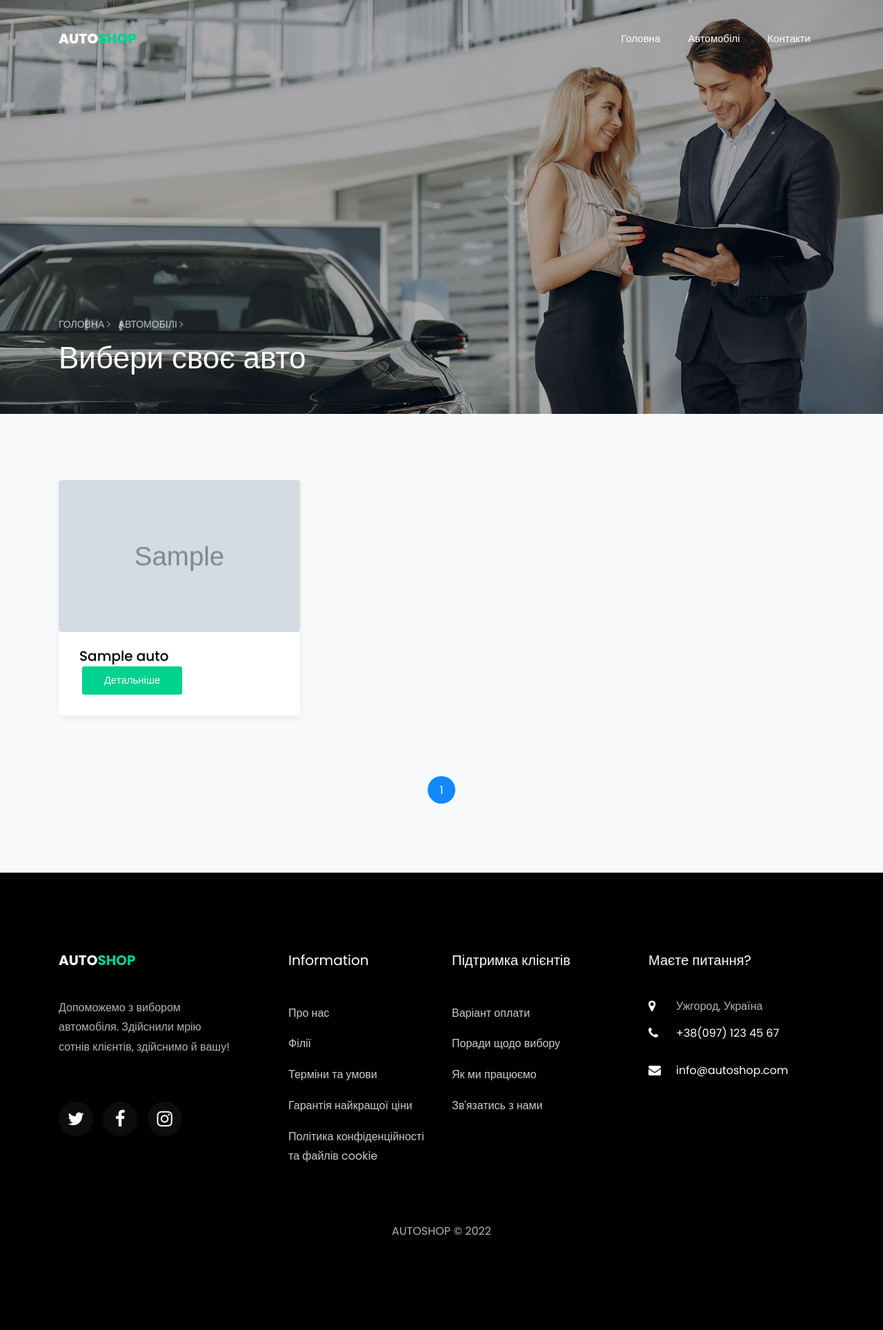
After one commit to MykolaSubota/auto-shop, a Django app: template cars/templates/cars/cars.html in a window 1280 px wide. The commit adds this page. Shown: the whole page at 69% size. Run offline with Django 3.2, Linux system fonts and the light colour scheme; the template is opened without the code that fills it: most values are stand-ins (such as "Sample title", 1, 10 or a date in 2020); grey boxes marked "Sample" are stand-in pictures; some libraries are stand-ins or nearby versions; some web fonts are replaced.

Commit message:
added cars page

```diff
--- /dev/null
+++ b/cars/templates/cars/cars.html
@@ -0,0 +1,65 @@
+{% extends 'base.html' %}
+{% load static %}
+{% block content %}
+
+    <section class="hero-wrap hero-wrap-2 js-fullheight" style="background-image: url({% static 'images/bg_3.jpg' %});"
+             data-stellar-background-ratio="0.5">
+        <div class="overlay"></div>
+        <div class="container">
+            <div class="row no-gutters slider-text js-fullheight align-items-end justify-content-start">
+                <div class="col-md-9 ftco-animate pb-5">
+                    <p class="breadcrumbs"><span class="mr-2"><a href="{% url 'cars:home' %}">Головна <i
+                            class="ion-ios-arrow-forward"></i></a></span> <span>Автомобілі <i
+                            class="ion-ios-arrow-forward"></i></span></p>
+                    <h1 class="mb-3 bread">Вибери своє авто</h1>
+                </div>
+            </div>
+        </div>
+    </section>
+
+
+    <section class="ftco-section bg-light">
+        <div class="container">
+            <div class="row">
+                {% for auto in page_obj %}
+                    <div class="col-md-4">
+                        <div class="car-wrap rounded ftco-animate">
+                            <div class="img rounded d-flex align-items-end"
+                                 style="background-image: url({{ auto.image.url }}">
+                            </div>
+                            <div class="text">
+                                <h2 class="mb-0"><a href="#">{{ auto.name }}</a></h2>
+                                <p class="d-flex mb-0 d-block"><a href="#" class="btn btn-secondary py-2 ml-1">Детальніше</a>
+                                </p>
+                            </div>
+                        </div>
+                    </div>
+                {% endfor %}
+            </div>
+            <div class="row mt-5">
+
+                <div class="col text-center">
+                    <div class="block-27">
+                        <ul>
+                                {% if page_obj.has_previous %}
+                                    <li><a href=""?page={{ page_obj.previous_page_number }}">&lt;</a></li>
+                                    {% endif %}
+                                {% for item in paginator.page_range %}
+                                    {% if page_obj.number == item %}
+                                        <li class="active"><a>{{ item }}</a></li>
+                            {% else %}
+                                <li>
+                                    <span><a href="?page={{ item }}">{{ item }}</a></span>
+                                </li>
+                            {% endif %}
+                            {% endfor %}
+                                {% if page_obj.has_next %}
+                                    <li><a href="?page={{ page_obj.next_page_number }}">&gt;</a></li>
+                                {% endif %}
+                        </ul>
+                    </div>
+                </div>
+            </div>
+        </div>
+    </section>
+{% endblock %}
--- a/cars/views.py
+++ b/cars/views.py
@@ -14,3 +14,8 @@ class AutosListMixin(ListView):
 
 class AutoHomeListView(AutosListMixin):
     template_name = 'cars/home.html'
+
+
+class AutoListView(AutosListMixin):
+    template_name = 'cars/cars.html'
+    paginate_by = 12
--- a/template/base.html
+++ b/template/base.html
@@ -38,8 +38,8 @@
 
 	      <div class="collapse navbar-collapse" id="ftco-nav">
 	        <ul class="navbar-nav ml-auto">
-	          <li class="nav-item active"><a href="{% url 'cars:home' %}" class="nav-link">Головна</a></li>
-	          <li class="nav-item"><a href="#" class="nav-link">Автомобілі</a></li>
+	          <li class="nav-item {% if request.resolver_match.url_name == "home" %}active{% endif %}"><a href="{% url 'cars:home' %}" class="nav-link">Головна</a></li>
+	          <li class="nav-item {% if request.resolver_match.url_name == "car_list" %}active{% endif %}"><a href="{% url 'cars:car_list' %}" class="nav-link">Автомобілі</a></li>
 	          <li class="nav-item"><a href="#" class="nav-link">Контакти</a></li>
 {#	          <li class="nav-item"><a href="pricing.html" class="nav-link">Pricing</a></li>#}
 {#	          <li class="nav-item"><a href="car.html" class="nav-link">Cars</a></li>#}
@@ -50,19 +50,6 @@
 	    </div>
 	  </nav>
     <!-- END nav -->
-
-    <div class="hero-wrap ftco-degree-bg" style="background-image: url({% static 'images/bg_1.jpg' %});" data-stellar-background-ratio="0.5">
-      <div class="overlay"></div>
-      <div class="container">
-        <div class="row no-gutters slider-text justify-content-start align-items-center justify-content-center">
-          <div class="col-lg-8 ftco-animate">
-          	<div class="text w-100 text-center mb-md-5 pb-md-5">
-	            <h1 class="mb-4">Швидкий і простий спосіб придбати бажаний автомобіль</h1>
-            </div>
-          </div>
-        </div>
-      </div>
-    </div>
 
 {% block content %}
 {% endblock %}
```
Also changed, not shown: cars/templates/cars/home.html (+35 -12 lines), cars/urls.py (+6 -1 lines).
